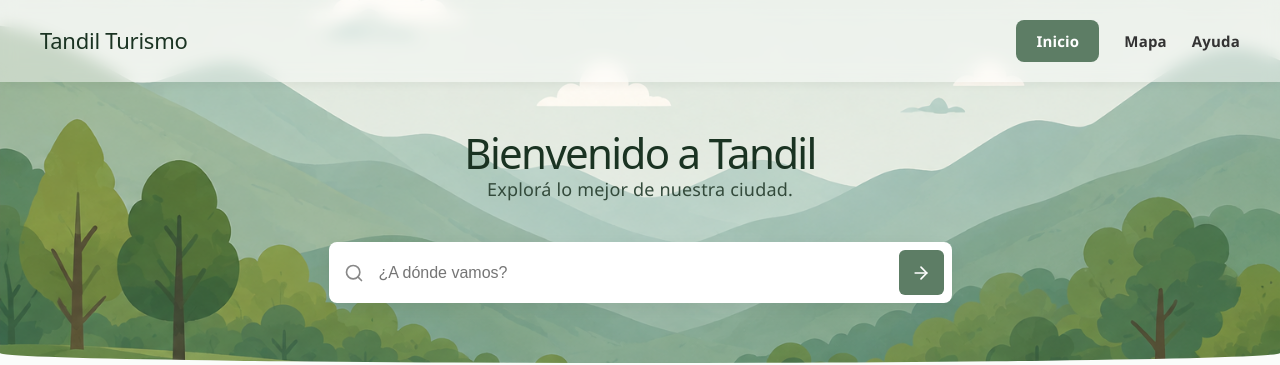
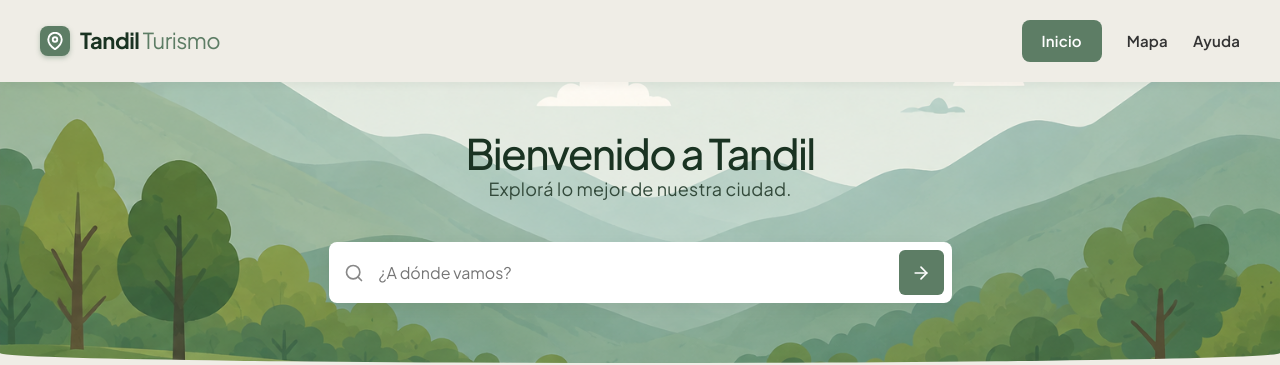
Before and after one commit to mer-8/app-turismo-tandil, a React (Vite) app: page / in a window 1280 px wide. Shown: the top 365 px of the page. Built offline with nearby package versions, Linux system fonts and the light colour scheme.

Commit message:
Más cambios visuales

```diff
--- a/src/App.jsx
+++ b/src/App.jsx
@@ -38,7 +38,7 @@ function App() {
     );
 
     return (
-        <div style={{ fontFamily: '"Segoe UI", Roboto, "Helvetica Neue", Arial, sans-serif', background: '#fafcfa', minHeight: '100vh', paddingBottom: '40px' }}>
+        <div style={{ background: '#efede6', minHeight: '100vh', paddingBottom: '40px' }}>
 
             {/* 1. HEADER */}
             <header style={{
@@ -52,13 +52,44 @@ function App() {
                 right: 0,
                 zIndex: 100,
 
-                background: 'rgba(255, 255, 255, 0.45)',
+                background: '#efede6',
                 backdropFilter: 'blur(8px)',
                 WebkitBackdropFilter: 'blur(8px)',
                 boxShadow: '0 2px 10px rgba(0,0,0,0.05)'
             }}>
-                <h2 style={{ margin: 0, color: '#1a3322', fontSize: '22px', display: 'flex', alignItems: 'center', gap: '8px' }}>
-                    Tandil Turismo
+                <h2 style={{
+                    margin: 0,
+                    fontSize: '22px',
+                    fontWeight: '800',
+                    display: 'flex',
+                    alignItems: 'center',
+                    gap: '10px',
+                    color: '#1a3322',
+                    letterSpacing: '-0.5px',
+                    cursor: 'pointer'
+                }}>
+                    {/* Badge o cajita con ícono minimalista */}
+                    <span style={{
+                        background: '#5d7d65',
+                        color: '#fff',
+                        padding: '6px',
+                        borderRadius: '8px',
+                        display: 'flex',
+                        alignItems: 'center',
+                        justifyContent: 'center',
+                        boxShadow: '0 2px 5px rgba(93, 125, 101, 0.4)'
+                    }}>
+            {/* Ícono SVG de pin de ubicación */}
+                        <svg width="18" height="18" viewBox="0 0 24 24" fill="none" stroke="currentColor" strokeWidth="2.5" strokeLinecap="round" strokeLinejoin="round">
+              <path d="M21 10c0 7-9 13-9 13s-9-6-9-13a9 9 0 0 1 18 0z"></path>
+              <circle cx="12" cy="10" r="3"></circle>
+            </svg>
+          </span>
+
+                    {/* Texto con pesos diferenciados */}
+                    <span>
+            Tandil <span style={{ fontWeight: '400', color: '#5d7d65' }}>Turismo</span>
+          </span>
                 </h2>
                 <nav style={{ display: 'flex', gap: '25px', fontSize: '15px', color: '#333', fontWeight: '600', alignItems: 'center' }}>
                     <span style={{ cursor: 'pointer', background: '#5d7d65', color: '#fff', padding: '8px 20px', borderRadius: '8px' }}>Inicio</span>
--- a/src/index.css
+++ b/src/index.css
@@ -1,3 +1,5 @@
+@import url('https://fonts.googleapis.com/css2?family=Plus+Jakarta+Sans:wght@400;500;600;700&display=swap');
+
 :root {
   --text: #6b6375;
   --text-h: #08060d;
@@ -56,6 +58,12 @@ html, body {
   width: 100%;
   height: 100%;
   background-color: #fafcfa;
+
+  font-family: 'Plus Jakarta Sans', sans-serif;
+}
+
+button, input, select, textarea {
+  font-family: inherit;
 }
 
 #root {
@@ -68,7 +76,6 @@ html, body {
 
 h1,
 h2 {
-  font-family: var(--heading);
   font-weight: 500;
   color: var(--text-h);
 }
@@ -97,7 +104,6 @@ p {
 
 code,
 .counter {
-  font-family: var(--mono);
   display: inline-flex;
   border-radius: 4px;
   color: var(--text-h);
```
